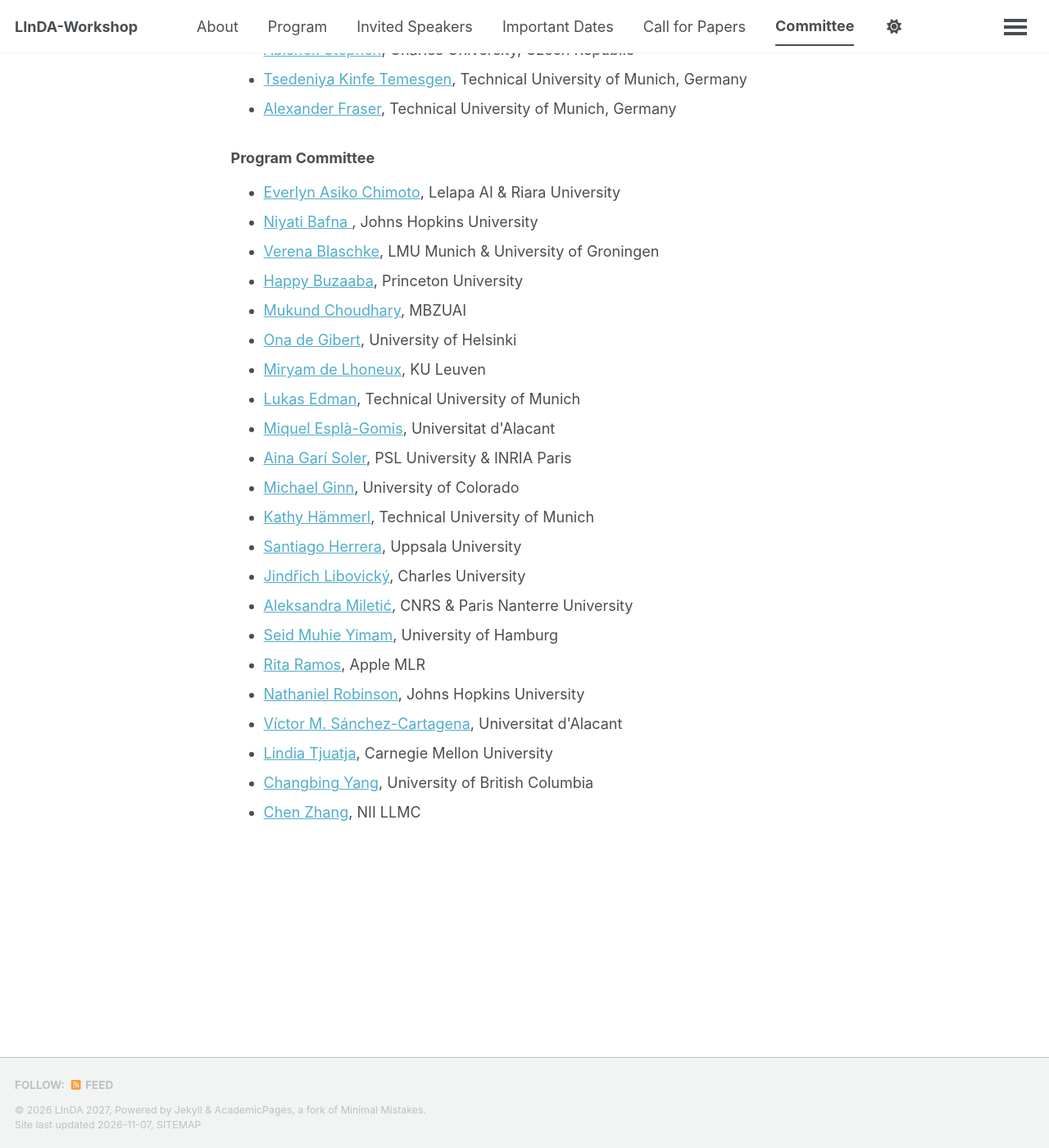
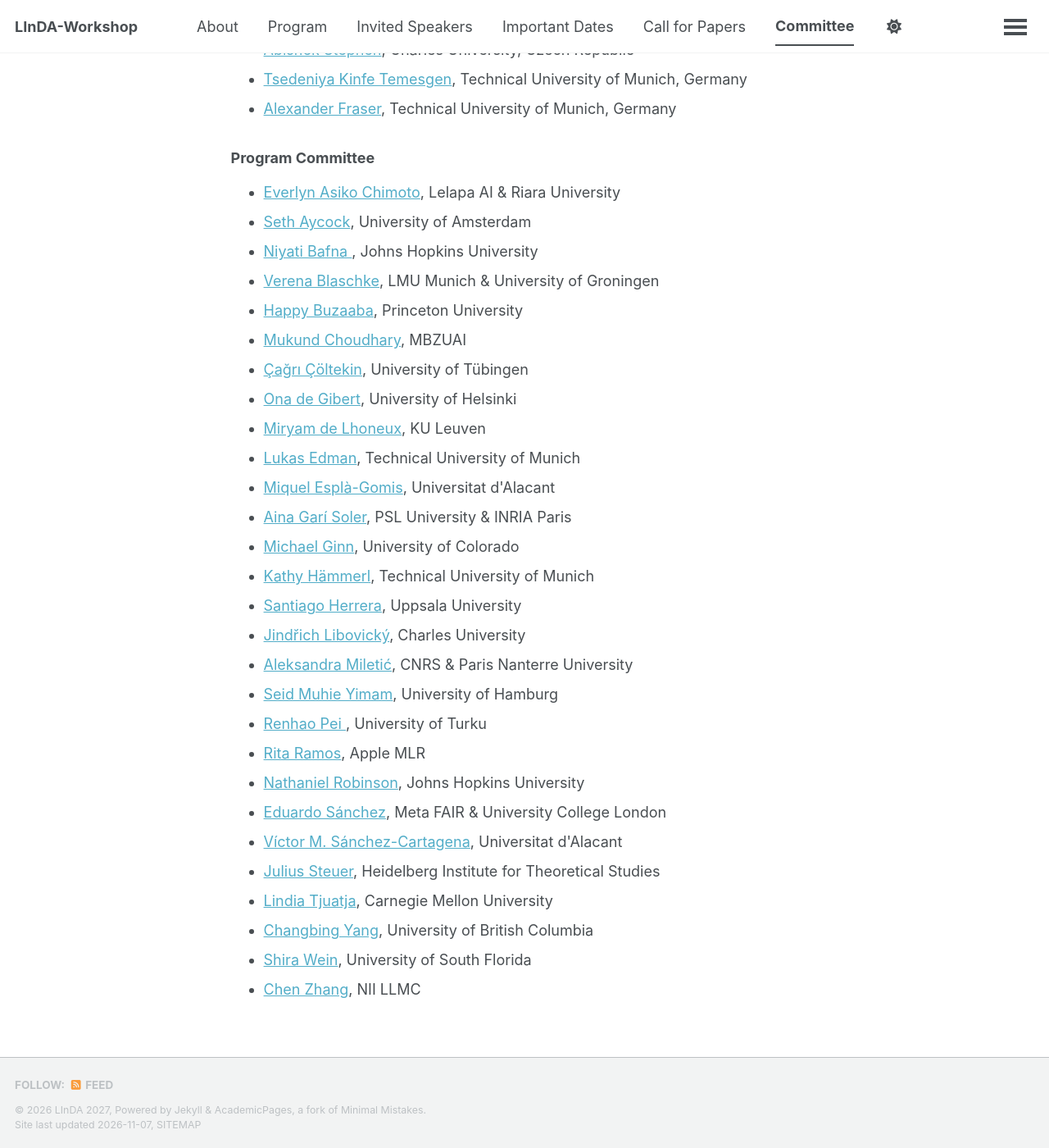
Before and after one commit to LInDA-Workshop/LInDA-Workshop.github.io, a Jekyll site: the page built from _pages/committee.md, in a window 1280 px wide and 1400 px high, scrolled down 388 px. Shown: the whole window at 82% size. Built offline with Jekyll 4.4.1, drawn with Linux system fonts in a browser that asks for light colours; a style sheet for code colours, icons or effects is not loaded.

Commit message:
Update programme committee.

```diff
--- a/_pages/committee.md
+++ b/_pages/committee.md
@@ -20,10 +20,12 @@ title: "Committee"
 
 <h3>Program Committee</h3>
 <ul><li><a href="https://everlynasiko.github.io/">Everlyn Asiko Chimoto</a>, Lelapa AI & Riara University</li>
+<li><a href="https://sethjsa.github.io/">Seth Aycock</a>, University of Amsterdam</li>
 <li><a href="https://niyatibafna.github.io/">Niyati Bafna </a>, Johns Hopkins University</li>
 <li><a href="https://verenablaschke.github.io/">Verena Blaschke</a>, LMU Munich & University of Groningen</li>
 <li><a href="https://buzaabah.github.io/">Happy Buzaaba</a>, Princeton University</li>
 <li><a href="https://mukundc2k.github.io/">Mukund Choudhary</a>, MBZUAI</li>
+<li><a href="https://coltekin.net/cagri//cagri/">Çağrı Çöltekin</a>, University of Tübingen</li>
 <li><a href="https://researchportal.helsinki.fi/en/persons/ona-de-gibert-bonet/">Ona de Gibert</a>, University of Helsinki</li>
 <li><a href="https://people.cs.kuleuven.be/~miryam.delhoneux/">Miryam de Lhoneux</a>, KU Leuven</li>
 <li><a href="https://leukas.github.io/about">Lukas Edman</a>, Technical University of Munich</li>
@@ -35,9 +37,13 @@ title: "Committee"
 <li><a href="https://ufal.mff.cuni.cz/jindrich-libovicky">Jindřich Libovický</a>, Charles University</li>
 <li><a href="https://modyco.fr/membre/aleksandra-mileti%C4%87/">Aleksandra Miletić</a>, CNRS & Paris Nanterre University</li>
 <li><a href="https://seyyaw.github.io/">Seid Muhie Yimam</a>, University of Hamburg</li>
+<li><a href="https://peirh.github.io/">Renhao Pei </a>, University of Turku</li>
 <li><a href="https://scholar.google.com/citations?user=1AslBsAAAAAJ&hl=en">Rita Ramos</a>, Apple MLR</li>
 <li><a href="https://n8rrobinson.wixsite.com/mysite">Nathaniel Robinson</a>, Johns Hopkins University</li>
+<li><a href="https://sanchez.ai/index.html">Eduardo Sánchez</a>, Meta FAIR & University College London</li>
 <li><a href="https://vitaka.github.io/">Víctor M. Sánchez-Cartagena</a>, Universitat d'Alacant</li>
+<li><a href="https://scholar.google.com/citations?user=oE5SFXgAAAAJ&hl=de">Julius Steuer</a>, Heidelberg Institute for Theoretical Studies</li>
 <li><a href="https://lindiatjuatja.github.io/">Lindia Tjuatja</a>, Carnegie Mellon University</li>
 <li><a href="https://www.linkedin.com/in/changbing-yang-6a058b129">Changbing Yang</a>, University of British Columbia</li>
+<li><a href="https://shirawein.github.io/">Shira Wein</a>, University of South Florida</li>
 <li><a href="https://luciusssss.github.io/">Chen Zhang</a>, NII LLMC</li>
```
